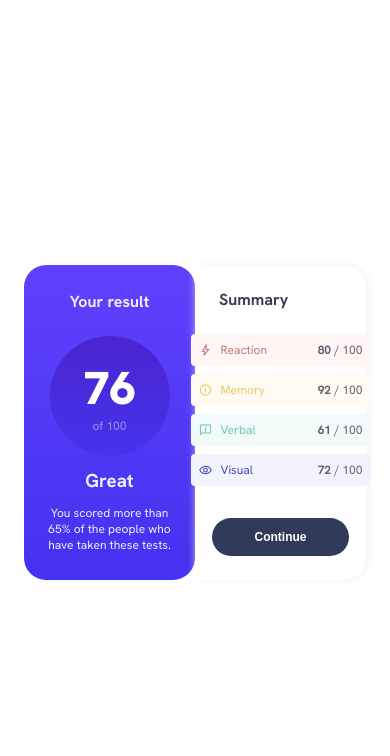
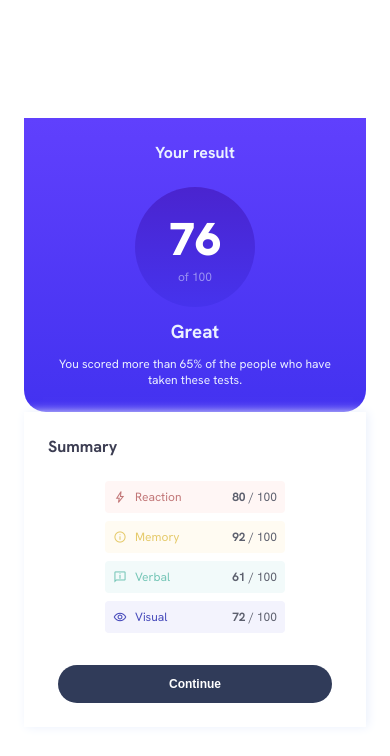
Before and after one commit to gabrielberluccidev/front-end, a plain HTML site: page results-summary-component-main/index.html in a window 390 px wide. Drawn offline with nearby package versions, Linux system fonts and the light colour scheme.

Commit message:
feat: add mobile responsive

```diff
--- a/results-summary-component-main/style.css
+++ b/results-summary-component-main/style.css
@@ -171,3 +171,22 @@ button {
   font-weight: bold;
   font-size: 12px;
 }
+
+@media screen and (max-width: 1200px) {
+  .card {
+    flex-direction: column;
+    align-items: center;
+  }
+
+  .result-card {
+    width: 100%;
+    border-radius: 0px;
+    border-bottom-left-radius: 22px;
+    border-bottom-right-radius: 22px;
+  }
+
+  .summary {
+    width: 100%;
+    border-radius: 0px;
+  }
+}
```
